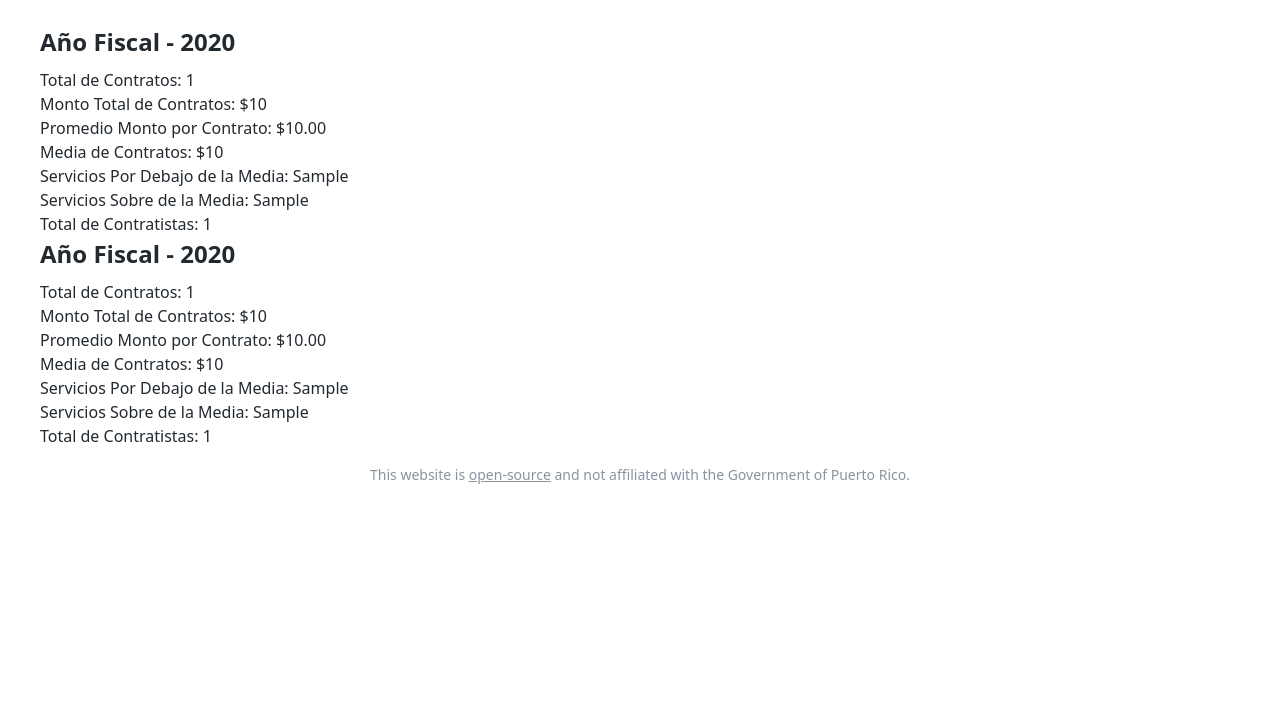
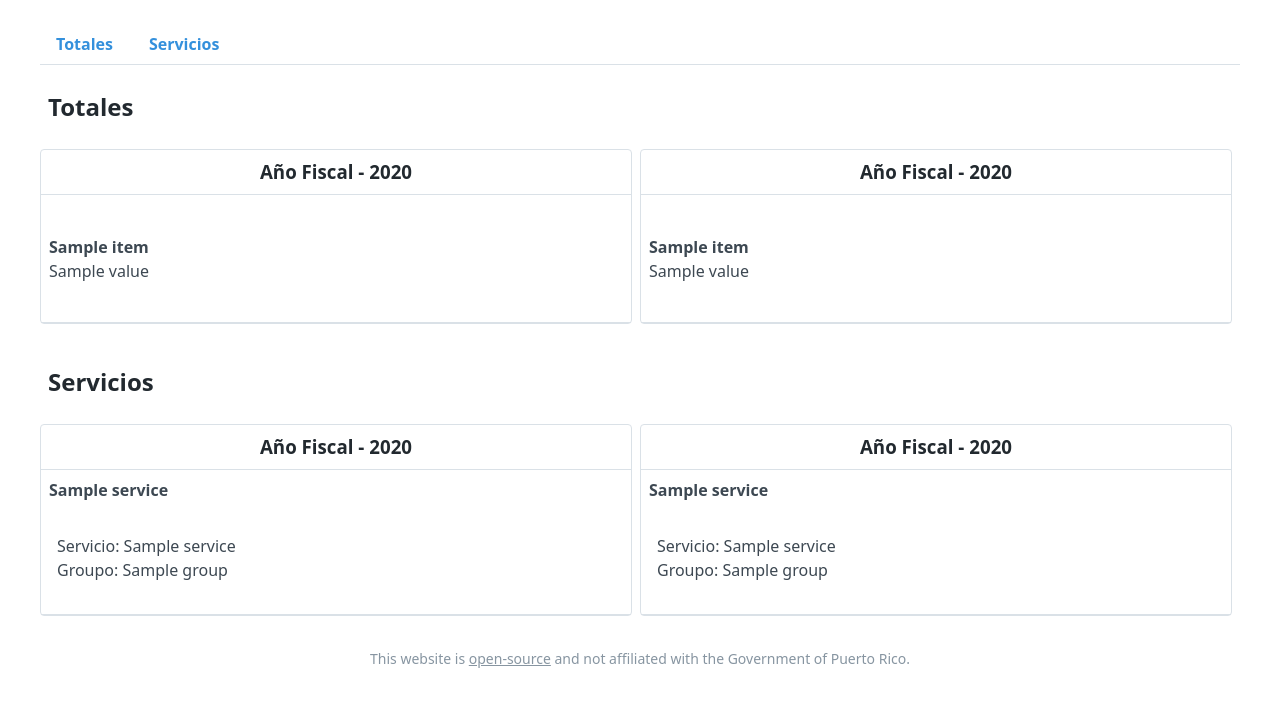
Before and after one commit to Code4PuertoRico/contratospr-api, a Django app: template contratospr/contracts/templates/contracts/trends.html in a window 1280 px wide. Shown: the part 97-800 px from the top of the page. Run offline with Django 3.2, Linux system fonts and the light colour scheme; the template is opened without the code that fills it: most values are stand-ins (such as "Sample title", 1, 10 or a date in 2020).

Commit message:
Added nav links and includes for trends-totals and trends-serices templates

```diff
--- a/contratospr/contracts/templates/contracts/trends.html
+++ b/contratospr/contracts/templates/contracts/trends.html
@@ -3,27 +3,22 @@
 {% load humanize %}
 
 {% block content %}
-  <div>
-  <h2>Año Fiscal - {{ a.fiscal_year }}</h2>
-  <hr>
-  <p>Total de Contratos: {{ a.contracts_count }}</p>
-  <p>Monto Total de Contratos: ${{ a.contracts_total_amount|intcomma }}</p>
-  <p>Promedio Monto por Contrato: ${{ a.contracts_average|floatformat:2|intcomma }}</p>
-  <p>Media de Contratos: ${{ a.contracts_median|intcomma }}</p>
-  <p>Servicios Por Debajo de la Media: {{ a.services_below_median }}</p>
-  <p>Servicios Sobre de la Media: {{ a.services_above_median }}</p>
-  <p>Total de Contratistas: {{ a.contractors_count }}</p>
-  </div>
+<ul class="list-reset flex border-b">
+  <li class="-mb-px mr-1">
+    <a class="no-underline bg-white inline-block py-2 px-4 text-blue hover:text-blue-darker font-semibold" href="#totales-header">Totales</a>
+  </li>
+  <li class="mr-1">
+    <a class="no-underline bg-white inline-block py-2 px-4 text-blue hover:text-blue-darker font-semibold" href="#servicios-header">Servicios</a>
+  </li>
+</ul>
 
-  <div>
-  <h2>Año Fiscal - {{ b.fiscal_year }}</h2>
-  <hr>
-  <p>Total de Contratos: {{ b.contracts_count }}</p>
-  <p>Monto Total de Contratos: ${{ b.contracts_total_amount|intcomma }}</p>
-  <p>Promedio Monto por Contrato: ${{ b.contracts_average|floatformat:2|intcomma }}</p>
-  <p>Media de Contratos: ${{ b.contracts_median|intcomma }}</p>
-  <p>Servicios Por Debajo de la Media: {{ b.services_below_median }}</p>
-  <p>Servicios Sobre de la Media: {{ b.services_above_median }}</p>
-  <p>Total de Contratistas: {{ b.contractors_count }}</p>
-  </div>
+<div>
+    {% include "contracts/partials/trends-totals.html" %}
+</div>
+
+<div>
+    {% include "contracts/partials/trends-services.html" %}
+</div>
+
+
 {% endblock content %}
```
